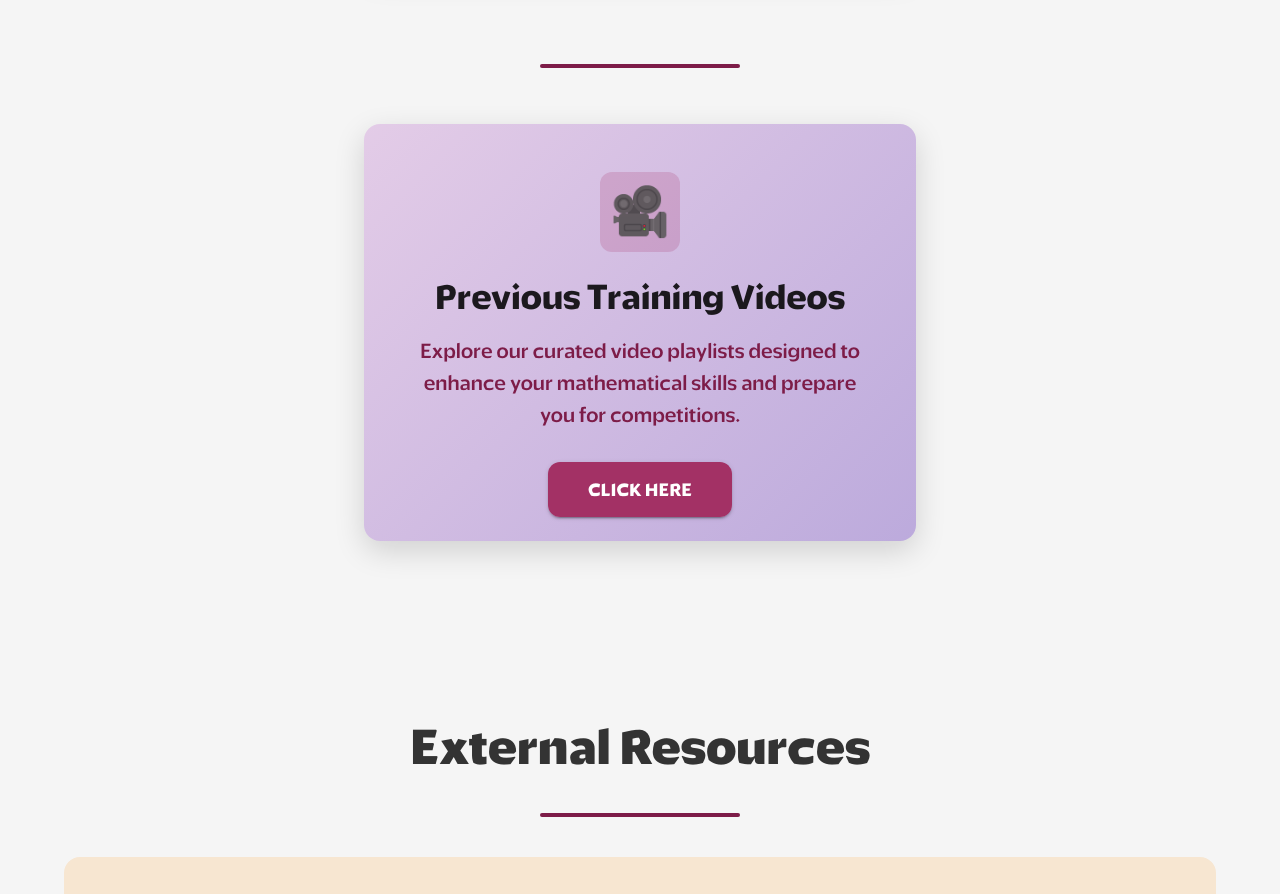
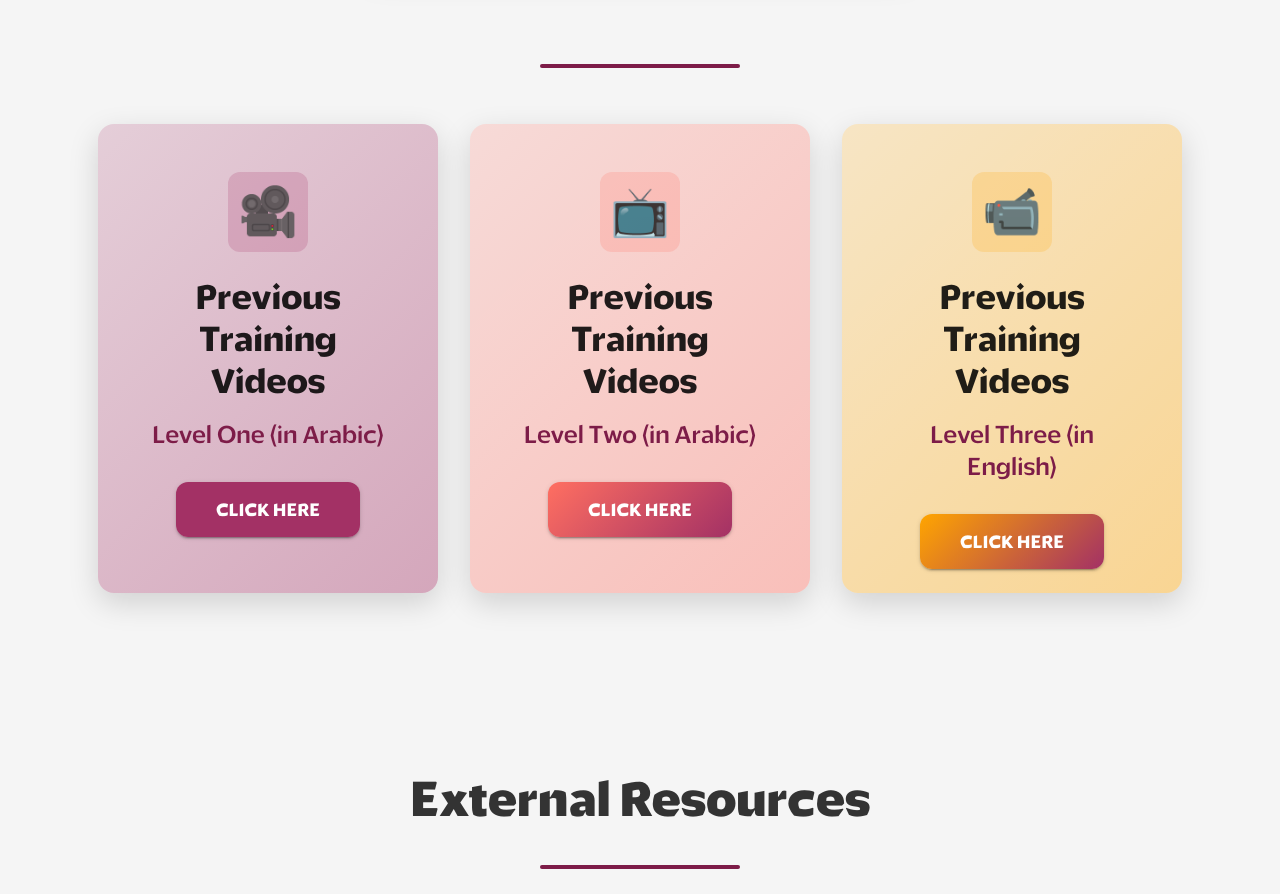
Before and after one commit to Graduation-Project-POM/FrontEnd-POM, a React (Vite) app: page /resources in a window 1280 px wide. Shown: the part 3340-4234 px from the top of the page. Built offline with nearby package versions, Linux system fonts and the light colour scheme.

Commit message:
[enhance] : add 2 new playlist

```diff
--- a/src/Components/ResourcesComponents/playlist/playlist.ts
+++ b/src/Components/ResourcesComponents/playlist/playlist.ts
@@ -3,23 +3,25 @@ import type { SxProps, Theme } from "@mui/material";
 export const page: SxProps<Theme> = {
     paddingTop: "80px",
     display: "flex",
-    alignItems: "center",
+    flexWrap: "wrap",
     justifyContent: "center",
     p: 2,
+    gap: 4,
 };
 
-export const card: SxProps<Theme> = {
+export const card = (color: string): SxProps<Theme> => ({
+    width: 340,
     borderRadius: 4,
     overflow: "hidden",
     boxShadow: "0 10px 30px rgba(0,0,0,0.15)",
-    background: "linear-gradient(135deg, rgba(156, 39, 176, 0.2), rgba(103, 58, 183, 0.4))",
+    background: `linear-gradient(135deg, ${color}33, ${color}66)`,
     transition: "all 0.3s ease",
     cursor: "pointer",
     "&:hover": {
         transform: "translateY(-8px)",
         boxShadow: "0 20px 50px rgba(0,0,0,0.25)",
     },
-};
+});
 
 export const cardContent: SxProps<Theme> = {
     display: "flex",
--- a/src/Components/ResourcesComponents/playlist/playlist.tsx
+++ b/src/Components/ResourcesComponents/playlist/playlist.tsx
@@ -4,6 +4,7 @@ import i18n from "../../../utils/i18n";
 import { page, card, cardContent, iconBox, title, button } from "./playlist";
 interface playlist {
     title: string;
+    desc: string;
     link: string;
     color: string;
     icon: string;
@@ -12,10 +13,24 @@ interface playlist {
 const playlist: playlist[] = [
     {
         title: "playlist.heroTitle",
-        link: "https://www.youtube.com/playlist?list=PL9EgwsgADtexVP_Fj3WrmpgNtXlv0-fgl",
+        desc: "playlist.heroDesc",
+        link: "https://www.youtube.com/watch?v=ule0EcyBuWU&list=PL9EgwsgADteyYkzq9zCzA-6KdwNwfv3J3",
         color: "#a33165",
         icon: "🎥",
     },
+    {
+        title: "playlist.heroTitle",
+        desc: "playlist.heroDesc2",
+        link: "https://www.youtube.com/watch?v=yi0w1OQaHH8&list=PL9EgwsgADtew_9ZuPokvnOOc8uQcP5S41",
+        color: "#FF6F61",
+        icon: "📺",
+    }, {
+        title: "playlist.heroTitle",
+        desc: "playlist.heroDesc3",
+        link: "https://www.youtube.com/watch?v=5mE7J7Vd1U0&list=PL9EgwsgADteyL3CsO5TDeay_4ntBPFc46",
+        color: "#FFA500",
+        icon: "📹",
+    }
 ];
 
 export default function Playlist() {
@@ -43,19 +58,24 @@ export default function Playlist() {
             <Box sx={{ ...page, direction: isRTL ? "rtl" : "ltr" }}>
 
 
-                <Container maxWidth="sm">
+                <Container
+                    sx={{
+                        display: "flex",
+                        flexWrap: "wrap",
+                        justifyContent: "center",
+                        gap: 4,
+                    }}>
                     {playlist.map((p, index) => (
-                        <Card key={index} sx={card} onClick={() => window.open(p.link, "_blank")}>
+                        <Card key={index} sx={card(p.color)} onClick={() => window.open(p.link, "_blank")}>
                             <CardContent sx={cardContent}>
                                 <Box sx={iconBox(p.color)}>{p.icon}</Box>
                                 <Typography variant="h4" sx={title}>
                                     {t(p.title)}
                                 </Typography>
-                                <Typography variant="h6" sx={{ mb: 4, textAlign: "center" , color: "#7D1C48",fontWeight:500}}>
-                                    {t("playlist.heroDesc")}
+                                <Typography variant="h5" sx={{ mb: 4, textAlign: "center", color: "#7D1C48", fontWeight: 500 }}>
+                                    {t(p.desc)}
                                 </Typography>
-
-                                <Button variant="contained" component="a"sx={button(p.color)}>
+                                <Button variant="contained" component="a" sx={button(p.color)}>
                                     {t("playlist.viewPlaylist")}
                                 </Button>
                             </CardContent>
--- a/src/lang/ar.json
+++ b/src/lang/ar.json
@@ -247,7 +247,9 @@
   "playlist": {
     "headerBack": "العودة إلى صفحة الموارد",
     "heroTitle": " دروس فيديو لتدريبات سابقة",
-    "heroDesc": "استكشف قوائم الفيديو المختارة لدينا لتعزيز مهاراتك الحسابية .",
+    "heroDesc": "المستوى الاول (باللغة العربية)",
+    "heroDesc2": "المستوى الثاني (باللغة العربية)",
+    "heroDesc3": "المستوى الثالث (باللغة الانجليزية)",
     "viewPlaylist": "اضغط هنا"
   }
 }
--- a/src/lang/en.json
+++ b/src/lang/en.json
@@ -247,7 +247,9 @@
   "playlist": {
     "headerBack": "Back to Resources Page",
     "heroTitle": "Previous Training Videos",
-    "heroDesc": "Explore our curated video playlists designed to enhance your mathematical skills and prepare you for competitions.",
+    "heroDesc": "Level One (in Arabic)",
+    "heroDesc2": "Level Two (in Arabic)",
+    "heroDesc3": "Level Three (in English)",
     "viewPlaylist": "Click Here"
   }
 }
```
